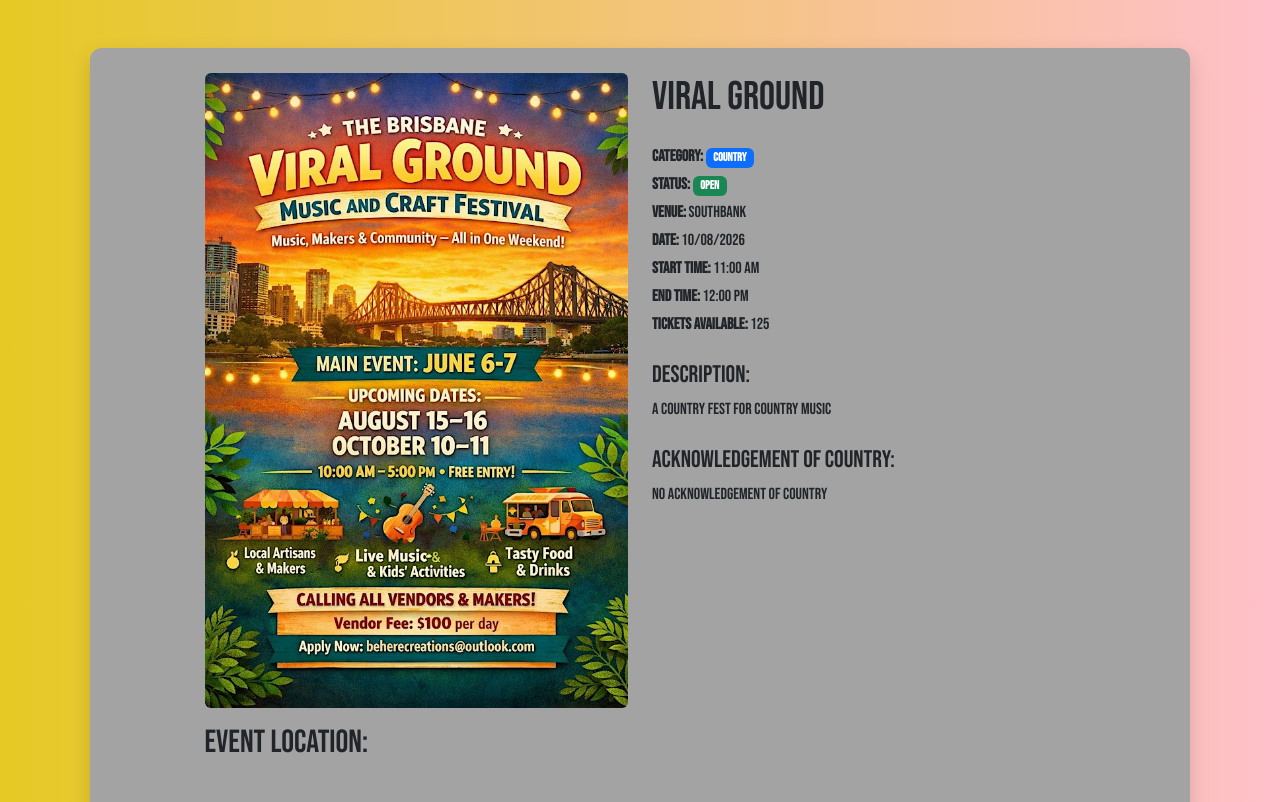
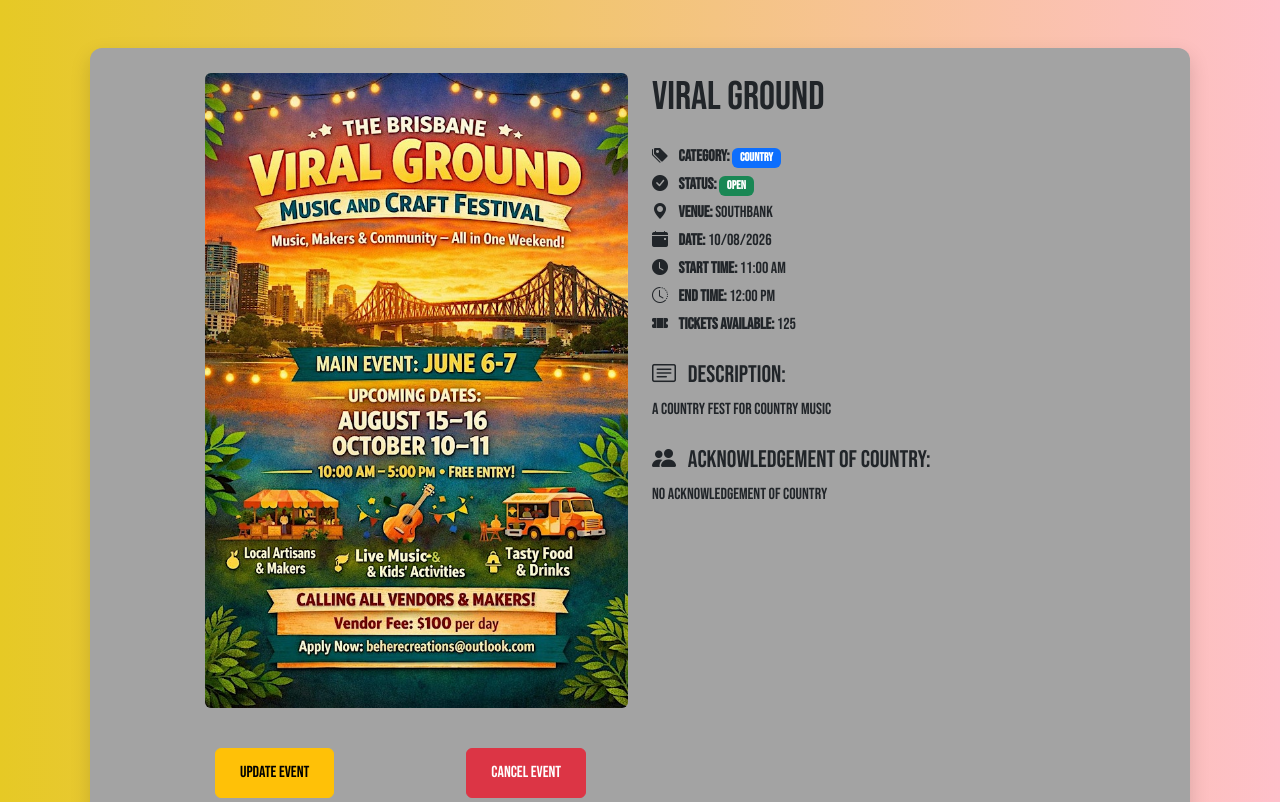
Before and after one commit to wackydumbidiot/IAB207-2026-S1, a Flask app: page /view-event-details/2 in a window 1280 px wide. Shown: the part 158-960 px from the top of the page. Run offline with Flask 3, Linux system fonts and the light colour scheme; some libraries are stand-ins or nearby versions; grey boxes are pictures that could not be loaded.

Commit message:
added update page, event details page and cards

```diff
--- a/FestivalHub/__init__.py
+++ b/FestivalHub/__init__.py
@@ -111,6 +111,7 @@ def create_app():
         return redirect(url_for("view_event_details", event_id=event.id))
 
     @app.route("/create-festival", methods=["GET", "POST"])
+    @login_required
     def create_festival():
         from .forms import CreateOrUpdateEventForm
         from .models import Event
@@ -150,16 +151,77 @@ def create_app():
 
         print("FORM ERRORS:", form.errors)
 
-        return render_template("create-festival.html", form=form)
+        return render_template("create-festival.html", form=form, editing=False)
+    # app.secret_key = 'somesecretkey'
+    # set the app configuration data
+    #app.config['SQLALCHEMY_DATABASE_URI'] = 'sqlite:///Festivaldata.sqlite'
+    # initialise db with flask app
+    #db.init_app(app)
+
+    @app.route("/update-festival/<int:event_id>", methods=["GET", "POST"])
+    @login_required
+    def update_festival(event_id):
+        from .forms import CreateOrUpdateEventForm
+        from .models import Event
+
+        event = Event.query.get_or_404(event_id)
+        form = CreateOrUpdateEventForm(obj=event)
+
+        if request.method == "GET":
+            form.tickets_price.data = float(event.tickets_price)
+
+        print("REQUEST METHOD:", request.method)
+        print("FORM DATA:", request.form)
+
+        if form.validate_on_submit():
+            uploaded_image = form.event_image.data
+
+            if uploaded_image:
+                uploaded_image.save("FestivalHub/static/img/" + uploaded_image.filename)
+                event.image = uploaded_image.filename
+
+            event.event_name = form.event_name.data
+            event.event_description = form.event_description.data
+            event.venue = form.venue.data
+            event.date = form.date.data
+            event.start_time = form.start_time.data
+            event.end_time = form.end_time.data
+            event.category = form.category.data
+            event.event_status = "Open"
+            event.acknowledgement_of_country = form.acknowledgement.data
+            event.image = uploaded_image.filename
+            event.ticket_type = form.ticket_type.data
+            event.tickets_price = str(form.tickets_price.data)
+            event.tickets_available = form.tickets_available.data
+
+            db.session.commit()
+            print("Successfully updated Event")
+
+            # Always end with Redirect when form is valid
+            return redirect(url_for("view_event_details", event_id=event_id))
+
+        print("FORM ERRORS:", form.errors)
+
+        return render_template("create-festival.html", form=form, editing=True)
+
+    @app.route("/cancel-festival/<int:event_id>", methods=["POST"])
+    @login_required
+    def cancel_festival(event_id):
+        from .models import Event
+
+        event = Event.query.get_or_404(event_id)
+
+        event.event_status = "Cancelled"
+
+        db.session.commit()
+
+        return redirect(url_for("view_event_details", event_id=event.id))
+
     # app.secret_key = 'somesecretkey'
     # set the app configuration data
     app.config['SQLALCHEMY_DATABASE_URI'] = 'sqlite:///Festivaldata.sqlite'
     # initialise db with flask app
     db.init_app(app)
-
-
-
-
 
     from . import models
 
--- a/FestivalHub/forms.py
+++ b/FestivalHub/forms.py
@@ -82,7 +82,7 @@ class CreateOrUpdateEventForm(FlaskForm):
 
     event_image = FileField("Event Image:", validators=[InputRequired(message="Please upload an event image.")])
 
-    submit = SubmitField("Create Event", validators=[InputRequired()])
+    submit = SubmitField("Create Event")
 
     # creates the comment form information
 class CommentForm(FlaskForm):
--- a/FestivalHub/static/style/style.css
+++ b/FestivalHub/static/style/style.css
@@ -75,3 +75,35 @@ body {
 .custom-navbar .navbar-nav {
     margin-top: 8px;
 }
+
+.update-btn {
+    margin-left: 100px;
+    padding: 12px 24px;
+}
+
+.event-card {
+    transition: all 0.3s ease;
+    cursor: pointer;
+}
+
+.event-card:hover {
+    transform: translateY(-8px);
+    box-shadow: 0 0 20px rgba(235, 194, 190);
+    border: 2px solid #EBC2BE
+}
+
+.event-card img {
+    transition: 0.3s;
+}
+
+.event-card:hover img {
+    filter: brightness(1.1);
+}
+
+.event-card .btn {
+    transition: 0.5s;
+}
+
+.event-card:hover .btn {
+    transform: scale(1.05);
+}
--- a/FestivalHub/templates/index.html
+++ b/FestivalHub/templates/index.html
@@ -24,7 +24,7 @@ Music Festival Hub
 
               {% for event in events %}
               <div class="col">
-                <div class="card h-100">
+                <div class="card h-100 event-card">
                   <img src="{{ url_for('static', filename='img/' + event.image) }}" class="card-img-top" />
                   <div class="card-body">
                     <h5 class="card-title">{{ event.event_name }}</h5>
--- a/FestivalHub/templates/view-event-details.html
+++ b/FestivalHub/templates/view-event-details.html
@@ -38,11 +38,13 @@
                 <h1 class="mb-4">{{ event.event_name }}</h1>
 
                 <p class="mb-1">
+                  <i class="bi bi-tags-fill me-2"></i>
                   <strong>Category:</strong>
                   <span class="badge text-bg-primary">{{ event.category }}</span>
                 </p>
 
                 <p class="mb-1">
+                  <i class="bi bi-check-circle-fill me-2"></i>
                   <strong>Status:</strong>
                   <span class="badge
                   {% if event.event_status  == 'Open' %}
@@ -60,36 +62,63 @@
                 </p>
 
                 <p class="mb-1">
+                  <i class="bi bi-geo-alt-fill me-2"></i>
                   <strong>Venue:</strong> {{ event.venue }}
                 </p>
 
                 <p class="mb-1">
+                  <i class="bi bi-calendar-event-fill me-2"></i>
                   <strong>Date:</strong> {{ event.date.strftime('%d/%m/%Y') }}
                 </p>
 
                 <p class="mb-1">
+                  <i class="bi bi-clock-fill me-2"></i>
                   <strong>Start Time:</strong>
                   {{ event.start_time.strftime('%I:%M %p') }}
                 </p>
 
                 <p class="mb-1">
+                  <i class="bi bi-clock-history me-2"></i>
                   <strong>End Time:</strong>
                   {{ event.end_time.strftime('%I:%M %p') }}
                 </p>
 
                 <p class="mb-1">
+                  <i class="bi bi-ticket-perforated-fill me-2"></i>
                   <strong>Tickets Available:</strong>
                   {{ event.tickets_available }}
                 </p>
 
-                <h4 class="mt-4">Description:</h4>
+                <h4 class="mt-4">
+                  <i class="bi bi-card-text me-2"></i>
+                  Description:
+                </h4>
+
                 <p>{{ event.event_description }}</p>
 
-                <h4 class="mt-4">Acknowledgement of Country:</h4>
+                <h4 class="mt-4">
+                  <i class="bi bi-people-fill me-2"></i>
+                  Acknowledgement of Country:
+                </h4>
+
                 <p>{{ event.acknowledgement_of_country }}</p>
               </div>
             </div>
           </div>
+        </div>
+
+        <div class="d-flex gap-3 mt-4 mb-5">
+          <div class="me-3">
+            <a href="{{ url_for('update_festival', event_id=event.id) }}" class="btn btn-warning update-btn">
+              Update Event
+            </a>
+          </div>
+
+          <form class="me-3 d-inline" action="{{ url_for('cancel_festival', event_id=event.id) }}" method="POST">
+            <button type="submit" class="btn btn-danger update-btn">
+              Cancel Event
+            </button>
+          </form>
         </div>
 
         <!-- Event location section -->
@@ -108,7 +137,7 @@
               </iframe>
             </div>
 
-            <p class="text-muted mb-5">
+            <p class="text-muted mb-2">
               Brisbane Showgrounds, Queensland, Australia
             </p>
           </div>
```
Also changed, not shown: FestivalHub/templates/create-festival.html (+5 -2 lines), instance/Festivaldata.sqlite.
